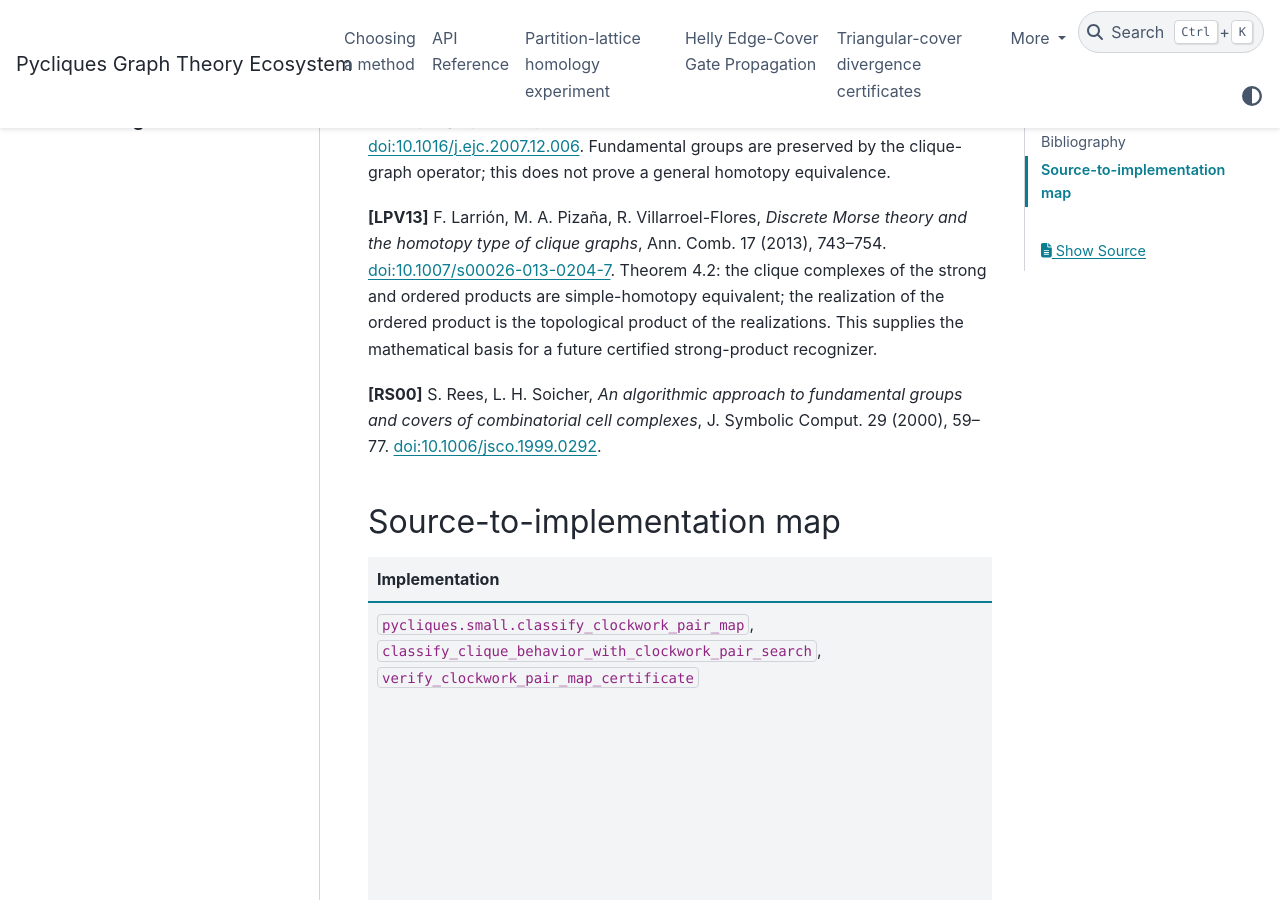
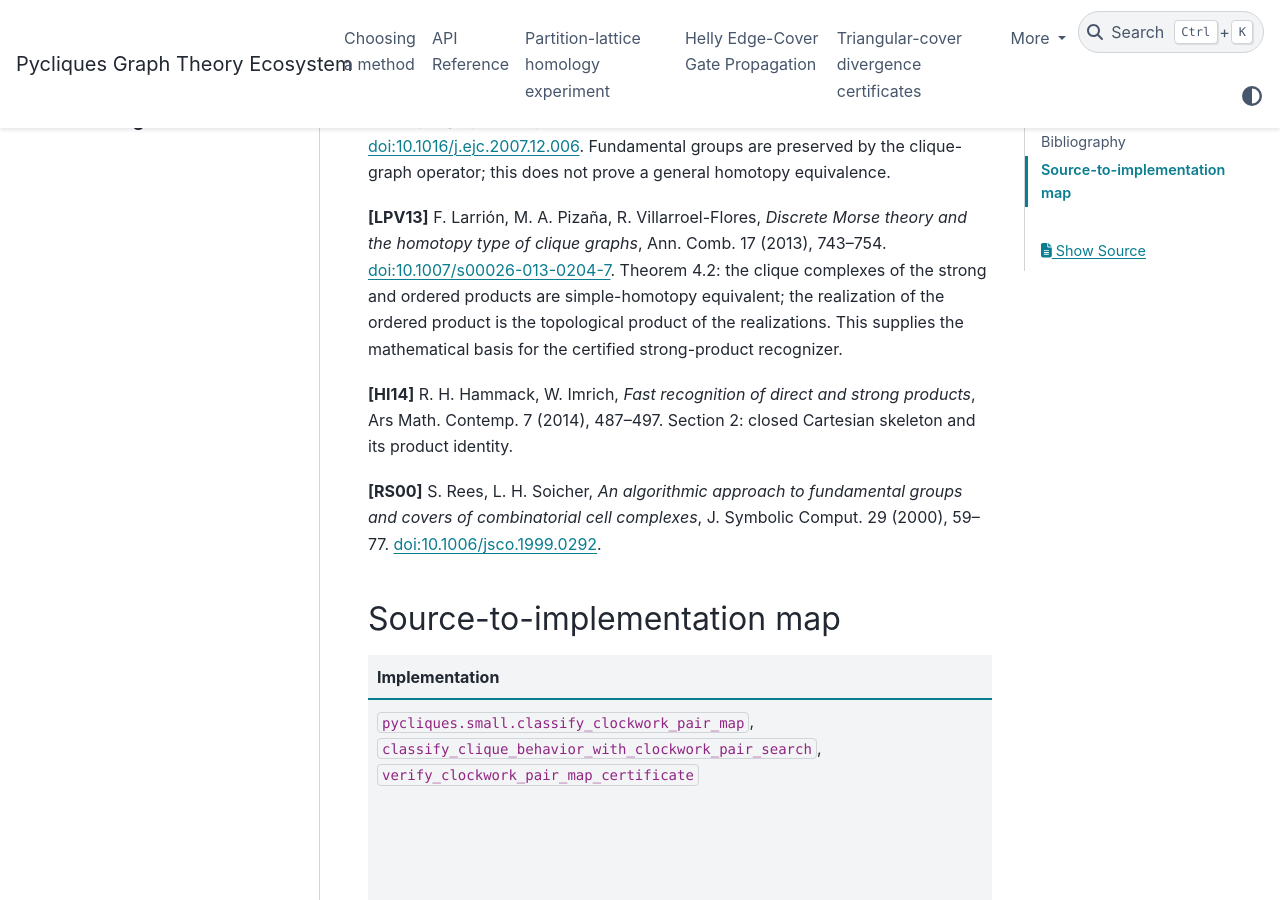
Before and after one commit to rvf0068/pycliques-project, a Sphinx documentation site: the page built from docs/references.rst, in a window 1280 px wide and 900 px high, scrolled down 919 px. Built offline with Sphinx 7.4.7 and the PyData theme 0.15.4, drawn with Linux system fonts in a browser that asks for light colours; some of the changed text lies outside the part shown.

Commit message:
Attribute the graph and topological product theorems

```diff
--- a/docs/references.rst
+++ b/docs/references.rst
@@ -48,7 +48,11 @@ Morse theory and the homotopy type of clique graphs*, Ann. Comb. 17 (2013),
 Theorem 4.2: the clique complexes of the strong and ordered products
 are simple-homotopy equivalent; the realization of the ordered product
 is the topological product of the realizations. This supplies the
-mathematical basis for a future certified strong-product recognizer.
+mathematical basis for the certified strong-product recognizer.
+
+**[HI14]** R. H. Hammack, W. Imrich, *Fast recognition of direct and strong
+products*, Ars Math. Contemp. 7 (2014), 487–497.
+Section 2: closed Cartesian skeleton and its product identity.
 
 **[RS00]** S. Rees, L. H. Soicher, *An algorithmic approach to fundamental
 groups and covers of combinatorial cell complexes*, J. Symbolic Comput. 29
@@ -109,3 +113,10 @@ Source-to-implementation map
    * - ``pycombtop.fundamental_group``
      - [RS00], [LPV09]
      - Coset enumeration and covers; fundamental-group context.
+
+   * - ``pycliques.strong_products``
+     - [HI14, Section 2]
+     - Closed Cartesian skeleton supplies candidate directions; full adjacency is verified.
+   * - ``pycombtop.product_types``
+     - [LPV13, Theorem 4.2]
+     - Verified strong-product splits and certified factor homotopy types.
```
